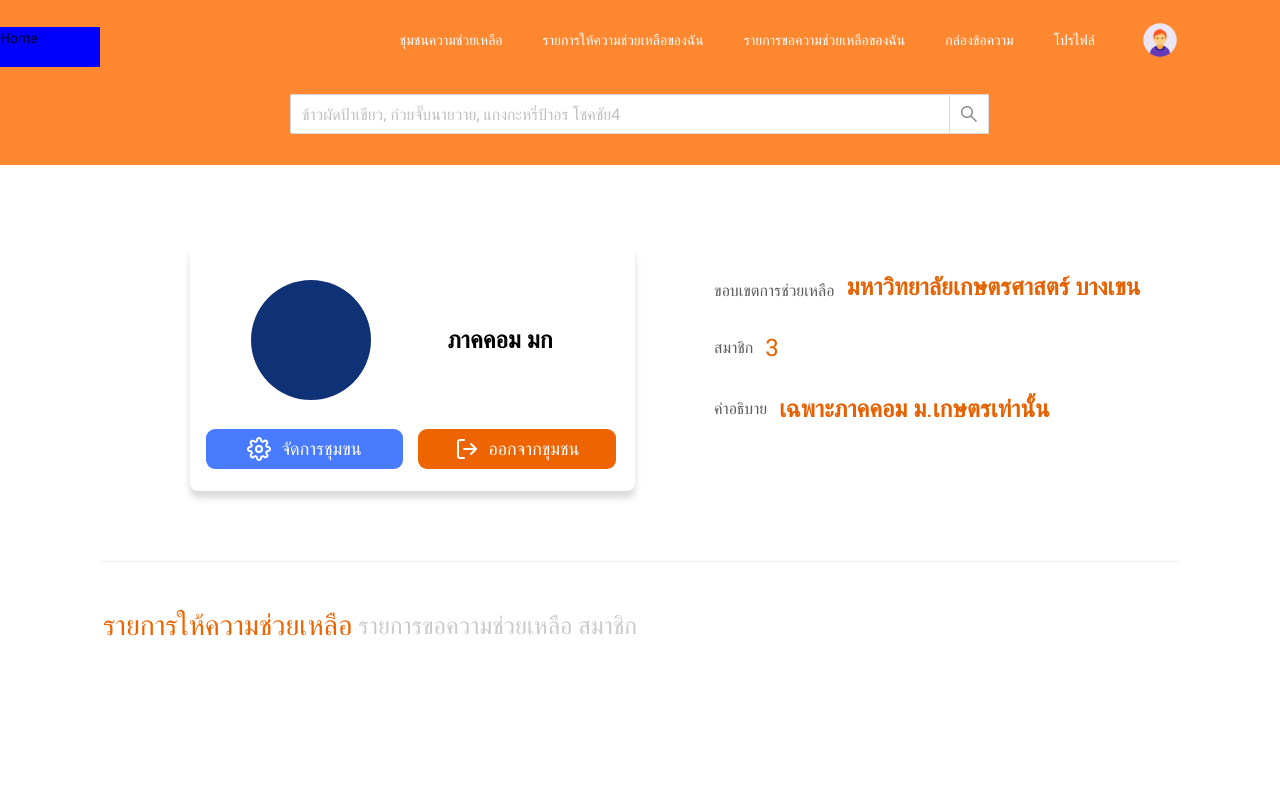
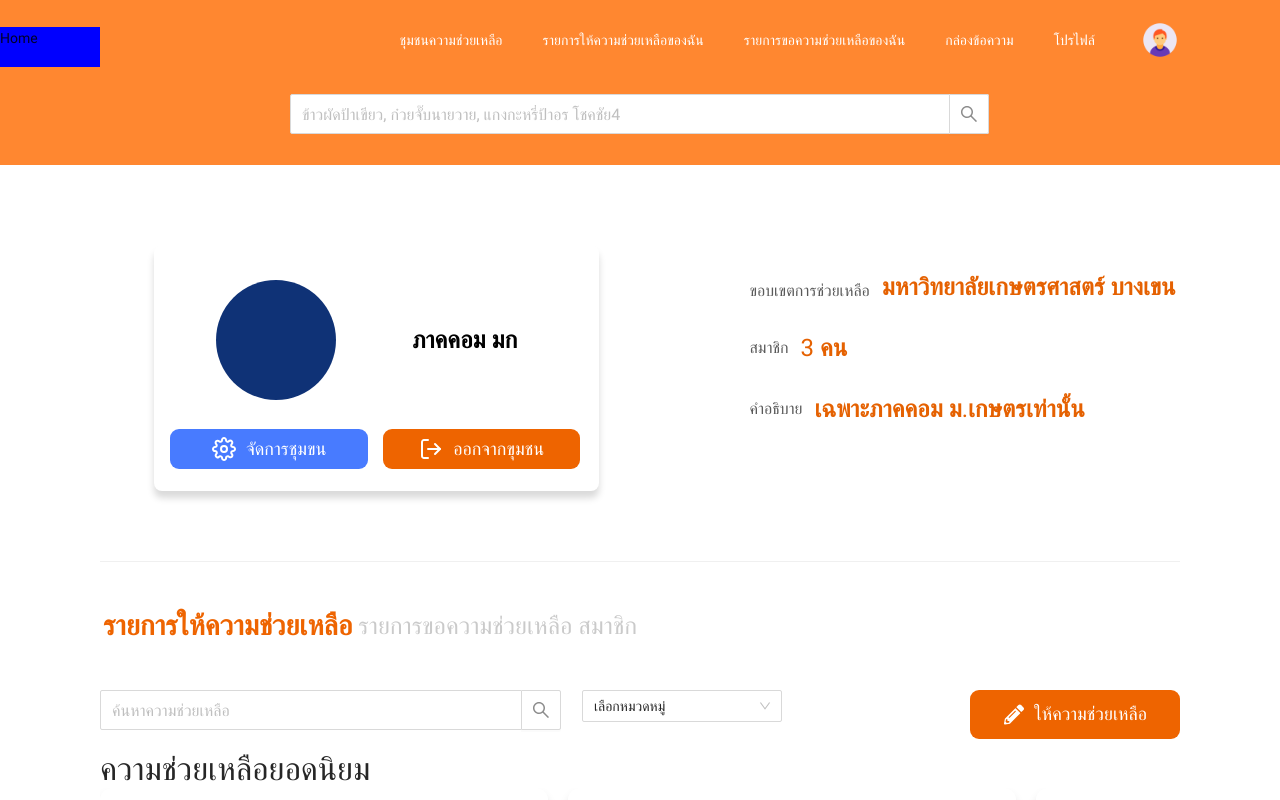
Before and after one commit to nnaboon/HelloHelper_Frontend, a React (Create React App) app: page /community/1 in a window 1280 px wide. Shown: the top 800 px of the page. Built offline with nearby package versions, Linux system fonts and the light colour scheme.

Commit message:
feat: community section

```diff
--- a/src/components/Button/PostRequestButton.tsx
+++ b/src/components/Button/PostRequestButton.tsx
@@ -8,6 +8,9 @@ import { Modal } from 'antd';
 import { RequestForm } from 'components/Form/RequestForm';
 import { PenRequestSvg } from 'components/Svg/PenRequestSvg';
 
+interface PostRequestButtonProps {
+  buttonText: string;
+}
 const RequestButton = styled(PrimaryButton)`
   width: 210px;
   height: 49px;
@@ -19,7 +22,7 @@ const RequestButton = styled(PrimaryButton)`
   }
 `;
 
-export const PostRequestButton = () => {
+export const PostRequestButton = ({ buttonText }: PostRequestButtonProps) => {
   const [isModalVisible, setIsModalVisible] = useState<boolean>(false);
 
   const handleOk = () => {
@@ -34,7 +37,7 @@ export const PostRequestButton = () => {
     <div>
       <RequestButton onClick={() => setIsModalVisible(true)}>
         <PenRequestSvg style={{ marginRight: '10px' }} />
-        ขอ/ให้ความช่วยเหลือ
+        {buttonText}
       </RequestButton>
       <Modal
         visible={isModalVisible}
--- a/src/components/Card/PopularRequestCard.tsx
+++ b/src/components/Card/PopularRequestCard.tsx
@@ -23,7 +23,7 @@ const RequestHelperCardContainer = styled.div`
 `;
 
 const CardContainer = styled.div`
-  width: 550px;
+  min-width: 448px;
   height: 370px;
   width: 95%;
   background: #ffffff;
@@ -32,7 +32,6 @@ const CardContainer = styled.div`
   padding: 40px 30px;
   box-sizing: border-box;
   position: relative;
-  min-width: 500px;
   margin-right: 20px;
   position: relative;
   top: -20px;
--- a/src/components/Card/SuggestedRequestCard.tsx
+++ b/src/components/Card/SuggestedRequestCard.tsx
@@ -2,10 +2,8 @@
 /** @jsx jsx */
 import React from 'react';
 import { useHistory } from 'react-router-dom';
-import { SecondaryButton, PrimaryButton } from 'components/Button/Button';
-import { SUGGESTED_REQUEST_DATA } from 'data/request';
 
-import { SuggestedBadge, RankingBadge } from '../Badge/Badge';
+import { RankingBadge } from '../Badge/Badge';
 import { RANK_BADGE } from 'components/Badge/const';
 import styled from '@emotion/styled';
 import { css, jsx } from '@emotion/react';
@@ -28,7 +26,6 @@ const CardContainer = styled.div`
   padding: 40px 30px;
   box-sizing: border-box;
   position: relative;
-  min-width: 448px;
   margin-right: 20px;
   position: relative;
   top: -20px;
@@ -61,6 +58,7 @@ const RequestDataTitle = styled.div`
   max-width: 91px;
   margin-right: 15px;
   width: 80px;
+  text-align: end;
 `;
 
 const RequestDataInfo = styled.div`
--- a/src/components/Info/ProvideInfoContent.tsx
+++ b/src/components/Info/ProvideInfoContent.tsx
@@ -6,7 +6,6 @@ import { css, jsx } from '@emotion/react';
 import { useLocation, useHistory } from 'react-router-dom';
 import { WrapperContainer } from 'components/Wrapper/WrapperContainer';
 import Flex from 'components/Flex/Flex';
-import { Text } from 'components/Text';
 import { PrimaryButton, SecondaryButton } from 'components/Button/Button';
 import { HelpMenu } from 'components/Menu/const';
 import { UserSvg } from 'components/Svg/UserSvg';
@@ -14,7 +13,6 @@ import { Divider } from 'antd';
 import { RankingBadge } from 'components/Badge/Badge';
 import { SuggestedBadge } from 'components/Badge/Badge';
 import { RANK_BADGE } from 'components/Badge/const';
-import { getStar } from 'components/Star/getStar';
 
 const ProvideImage = styled.img`
   width: 420px;
@@ -77,6 +75,8 @@ const UserName = styled.div`
   color: #000000;
   margin-bottom: 5px;
   margin-right: 30px;
+  min-width: 140px;
+  width: max-content;
 `;
 
 export const ProvideInfoContent = ({ data }: any) => {
@@ -171,7 +171,7 @@ export const ProvideInfoContent = ({ data }: any) => {
                     <ProvideDetail>{message}</ProvideDetail>
                   </ProvideInfoContainer>
                   <Flex>
-                    <SecondaryButton style={{ width: '55%', height: '45px' }}>
+                    {/* <SecondaryButton style={{ width: '55%', height: '45px' }}>
                       <UserSvg />
                       <div
                         onClick={() => {
@@ -182,8 +182,8 @@ export const ProvideInfoContent = ({ data }: any) => {
                       >
                         โปรไฟล์
                       </div>
-                    </SecondaryButton>
-                    <PrimaryButton style={{ width: '55%', height: '45px' }}>
+                    </SecondaryButton> */}
+                    <PrimaryButton style={{ height: '45px' }}>
                       ขอความช่วยเหลือ
                     </PrimaryButton>
                   </Flex>
@@ -191,22 +191,26 @@ export const ProvideInfoContent = ({ data }: any) => {
               </div>
               <Divider />
               <div
-                style={{ display: 'flex' }}
                 css={css`
                   width: 100%;
                   height: 140px;
+                  display: flex;
+                  align-items: center;
                   background: #ffffff;
                   box-shadow: 0px 6px 6px rgba(0, 0, 0, 0.09);
                   border-radius: 12px;
+                  justify-content: space-between;
                 `}
               >
+                <div style={{ display: 'flex' }}>
                   <div
                     css={css`
                       display: flex;
                       width: 20%;
                       flex-direction: column;
                       align-items: center;
-                    margin-left: 100px;
+                      margin-left: 170px;
+                      margin-right: 60px;
                     `}
                   >
                     <HelperImage />
@@ -215,7 +219,6 @@ export const ProvideInfoContent = ({ data }: any) => {
                   <div
                     css={css`
                       display: flex;
-                    margin-left: -60px;
                       align-items: center;
                     `}
                   >
@@ -230,6 +233,25 @@ export const ProvideInfoContent = ({ data }: any) => {
                     </RankingBadge>
                   </div>
                 </div>
+
+                <SecondaryButton
+                  css={css`
+                    margin-right: 100px;
+                    width: 140px;
+                  `}
+                >
+                  <UserSvg />
+                  <div
+                    onClick={() => {
+                      history.push({
+                        pathname: `/profile/${id}`
+                      });
+                    }}
+                  >
+                    โปรไฟล์
+                  </div>
+                </SecondaryButton>
+              </div>
             </WrapperContainer>
           )
         )}
--- a/src/components/Menu/MenuButton.tsx
+++ b/src/components/Menu/MenuButton.tsx
@@ -28,6 +28,7 @@ export const MenuButton = ({
       css={css`
         color: ${isActive ? '#EE6400' : '#CACACA'};
         font-size: ${isActive ? '28px' : '24px'};
+        font-weight: ${isActive ? '700' : '500'};
       `}
       {...restProps}
     >
--- a/src/features/community/CommunityContent.tsx
+++ b/src/features/community/CommunityContent.tsx
@@ -8,11 +8,11 @@ import { CommunityMenu } from 'components/Menu/const';
 import { CommunityContentInfo } from './CommunityContentInfo';
 import { CommunitySignin } from './CommunitySignin';
 import { USER_DATA } from 'data/user';
+import { COMMUNITY_MAPPER } from 'data/community';
 
 export const CommunityContent = () => {
   const [menu, setMenu] = useState<CommunityMenu>(CommunityMenu.PROVIDE);
-  const history = useHistory();
-  const { pathname, state } = useLocation();
+  const { state } = useLocation();
   const currentMenu = ((state as any)?.menuKey ||
     CommunityMenu.PROVIDE) as CommunityMenu;
 
@@ -23,7 +23,7 @@ export const CommunityContent = () => {
   return (
     <div>
       {USER_DATA[0].community.name ? (
-        <CommunityContentInfo />
+        <CommunityContentInfo data={COMMUNITY_MAPPER[0]} />
       ) : (
         <CommunitySignin />
       )}
--- a/src/features/community/CommunityContentInfo.tsx
+++ b/src/features/community/CommunityContentInfo.tsx
@@ -4,30 +4,29 @@ import React, { useState, useEffect } from 'react';
 import styled from '@emotion/styled';
 import { css, jsx } from '@emotion/react';
 import { useHistory, useLocation } from 'react-router-dom';
-import { Divider } from 'antd';
+import { Divider, Input, Menu, Select } from 'antd';
 import { WrapperContainer } from 'components/Wrapper/WrapperContainer';
-import { SecondaryButton, PrimaryButton } from 'components/Button/Button';
+import { PrimaryButton } from 'components/Button/Button';
 import Flex from 'components/Flex/Flex';
-import { Text } from 'components/Text';
 import { SettingSvg } from 'components/Svg/SettingSvg';
 import { LogoutSvg } from 'components/Svg/LogoutSvg';
 import { COMMUNITY_MAPPER } from 'data/community';
 import { CommunityMenuTab } from 'components/Menu/CommunityMenuTab';
 import { CommunityMenu } from 'components/Menu/const';
+import { PostRequestButton } from 'components/Button/PostRequestButton';
+import { CommunityProvideContent } from './CommunityProvideContent';
+import { CommunityRequestContent } from './CommunityRequestContent';
+import { CommunityMemberContent } from './CommunityMemberContent';
+import { CATEGORY } from 'data/category';
 
 const ProfilePageUserHelperListSection = styled.div`
-  display: grid;
-  grid-template-columns: minmax(auto, 510px) minmax(auto, 510px) minmax(
-      auto,
-      510px
-    );
-  grid-gap: 30px;
+  width: 100%;
 `;
 
 const ProfilePageUserInfoSection = styled.div`
   display: flex;
   align-items: center;
-  justify-content: space-around;
+  justify-content: center;
   margin-top: 40px;
   margin-bottom: 70px;
 `;
@@ -43,6 +42,7 @@ const UserCard = styled.div`
   border-sizing: border-box;
   padding: 20px;
   position: relative;
+  margin-right: 150px;
 `;
 
 const HelperImage = styled.div`
@@ -74,12 +74,32 @@ const ProfileInfoListDetail = styled.div`
   color: #e56101;
   margin-left: 12px;
 `;
-export const CommunityContentInfo = () => {
+export const CommunityContentInfo = ({ data }: any) => {
   const [menu, setMenu] = useState<CommunityMenu>(CommunityMenu.PROVIDE);
   const history = useHistory();
   const { pathname, state } = useLocation();
   const currentMenu = ((state as any)?.menuKey ||
     CommunityMenu.PROVIDE) as CommunityMenu;
+
+  const { Search } = Input;
+  const { Option } = Select;
+
+  const onSearch = (value) => {
+    history.push({
+      pathname: '/search',
+      search: `?keyword=${value}`
+    });
+  };
+
+  const dropDownMenu = (
+    <Menu>
+      {CATEGORY.map(({ id, name }) => (
+        <Menu.Item key={id}>
+          <div>{name}</div>
+        </Menu.Item>
+      ))}
+    </Menu>
+  );
 
   useEffect(() => {
     setMenu(currentMenu);
@@ -170,7 +190,9 @@ export const CommunityContentInfo = () => {
               </Flex>
               <Flex marginBottom="40px">
                 <ProfileInfoListHeading>สมาชิก</ProfileInfoListHeading>
-                <ProfileInfoListDetail>{member.length}</ProfileInfoListDetail>
+                <ProfileInfoListDetail>
+                  {member.length} คน
+                </ProfileInfoListDetail>
               </Flex>
               <Flex marginBottom="40px">
                 <ProfileInfoListHeading>คำอธิบาย</ProfileInfoListHeading>
@@ -182,20 +204,80 @@ export const CommunityContentInfo = () => {
       )}
       <Divider />
       <CommunityMenuTab menu={menu} setMenu={setMenu} />
+      {menu !== CommunityMenu.MEMBER && (
+        <div
+          css={css`
+            justify-content: space-between;
+            display: flex;
+            margin-top: 30px;
+          `}
+        >
+          <div
+            css={css`
+              display: flex;
+              align-items: start;
+            `}
+          >
+            <Search
+              placeholder="ค้นหาความช่วยเหลือ"
+              onSearch={onSearch}
+              size="large"
+              style={{ width: '462px', height: '60px' }}
+            />
+            <Select
+              defaultValue="เลือกหมวดหมู่"
+              style={{
+                width: 200,
+                justifyContent: 'center',
+                display: 'flex',
+                alignItems: 'center',
+                marginLeft: '20px'
+              }}
+              // css={css`
+              //   .ant-select:not(.ant-select-customize-input)
+              //     .ant-select-selector {
+              //     height: 35px;
+              //     border: 2px solid #f86800 !important;
+              //     border-radius: 8px;
+              //   }
+              // `}
+            >
+              {CATEGORY.map(({ id, name }) => (
+                <Option key={id} value={name}>
+                  {name}
+                </Option>
+              ))}
+            </Select>
+          </div>
+
+          <PostRequestButton
+            buttonText={
+              menu === CommunityMenu.PROVIDE
+                ? 'ให้ความช่วยเหลือ'
+                : 'ขอความช่วยเหลือ'
+            }
+          />
+        </div>
+      )}
       <ProfilePageUserHelperListSection>
-        {/* {menu === CommunityMenu.PROVIDE ? (
-          <React.Fragment>
-            {USER_DATA[0].myList.provideList.map((props) => (
-              <MyProvideList key={props.id} data={props} />
-            ))}
-          </React.Fragment>
+        {menu === CommunityMenu.MEMBER ? (
+          <div>
+            <CommunityMemberContent member={data.member} />
+          </div>
         ) : (
-          <React.Fragment>
-            {USER_DATA[0].myList.requestList.map((props) => (
-              <MyRequestList key={props.id} data={props} />
-            ))}
-          </React.Fragment>
-        )} */}
+          <div>
+            {' '}
+            {menu === CommunityMenu.PROVIDE ? (
+              <React.Fragment>
+                <CommunityProvideContent />
+              </React.Fragment>
+            ) : (
+              <React.Fragment>
+                <CommunityRequestContent />
+              </React.Fragment>
+            )}
+          </div>
+        )}
       </ProfilePageUserHelperListSection>
     </WrapperContainer>
   );
--- /dev/null
+++ b/src/features/community/CommunityMemberContent.tsx
@@ -0,0 +1,111 @@
+/** @jsxRuntime classic */
+/** @jsx jsx */
+import React, { useState, useEffect } from 'react';
+import styled from '@emotion/styled';
+import { css, jsx } from '@emotion/react';
+import { useHistory } from 'react-router-dom';
+import { PrimaryButton, SecondaryButton } from 'components/Button/Button';
+import { UserSvg } from 'components/Svg/UserSvg';
+import { MessageSvg } from 'components/Svg/MessageSvg';
+
+const CommunityMemberCard = styled.div`
+  width: 100%;
+  height: 120px;
+  background: #ffffff;
+  box-shadow: 0px 6px 6px rgba(0, 0, 0, 0.09);
+  border-radius: 12px;
+  display: flex;
+  align-items: center;
+  margin-bottom: 40px;
+`;
+
+const CommunityAdminBadge = styled.div`
+  font-weight: normal;
+  font-size: 14px;
+  line-height: 26px;
+  color: #ee6400;
+`;
+
+const CommunityMemberImage = styled.div`
+  border-radius: 50%;
+  width: 74px;
+  height: 74px;
+  background: #473f3f;
+  margin-right: 55px;
+`;
+
+const UserName = styled.div`
+  font-weight: 700;
+  font-size: 24px;
+  color: #000000;
+  margin-bottom: 5px;
+  margin-right: 30px;
+`;
+
+export const CommunityMemberContent = ({ member }: any) => {
+  const history = useHistory();
+
+  return (
+    <div>
+      {member.map(({ id, name }) => (
+        <CommunityMemberCard key={id}>
+          <div
+            css={css`
+              display: flex;
+              width: 100%;
+              align-items: center;
+              margin-left: 90px;
+              justify-content: space-between;
+            `}
+          >
+            <div
+              css={css`
+                display: flex;
+                align-items: center;
+              `}
+            >
+              {' '}
+              <CommunityMemberImage />
+              <UserName>{name}</UserName>
+              <CommunityAdminBadge>ผู้นำชุมชน</CommunityAdminBadge>
+            </div>
+            <div
+              css={css`
+                display: flex;
+                margin-right: 80px;
+              `}
+            >
+              {' '}
+              <SecondaryButton
+                css={css`
+                  width: 140px;
+                `}
+              >
+                <UserSvg />
+                {console.log(id)}
+
+                <div
+                  onClick={() => {
+                    history.push({
+                      pathname: `/profile/${id}`
+                    });
+                  }}
+                >
+                  โปรไฟล์
+                </div>
+              </SecondaryButton>
+              <PrimaryButton
+                css={css`
+                  width: 140px;
+                `}
+              >
+                <MessageSvg />
+                <div>แชท</div>
+              </PrimaryButton>
+            </div>
+          </div>
+        </CommunityMemberCard>
+      ))}
+    </div>
+  );
+};
--- /dev/null
+++ b/src/features/community/CommunityProvideContent.tsx
@@ -0,0 +1,42 @@
+/** @jsxRuntime classic */
+/** @jsx jsx */
+import React, { useState, useEffect } from 'react';
+import styled from '@emotion/styled';
+import { css, jsx } from '@emotion/react';
+import { PopularRequestSection } from 'components/Card/PopularRequestCard';
+import { POPULAR_REQUEST_DATA } from 'data/helper';
+import { Text } from 'components/Text';
+
+const CommunityProvideSection = styled.div`
+  display: grid;
+  grid-template-columns: repeat(3, 1fr);
+  grid-gap: 10px;
+`;
+
+export const CommunityProvideContent = () => {
+  return (
+    <div>
+      <Text fontSize="32px" fontWeight={500}>
+        ความช่วยเหลือยอดนิยม
+      </Text>
+      <PopularRequestSection data={POPULAR_REQUEST_DATA} />
+      <Text fontSize="32px" fontWeight={500}>
+        Top 10 ความช่วยเหลือประจำสัปดาห์
+      </Text>
+      <PopularRequestSection data={POPULAR_REQUEST_DATA} />
+      <Text fontSize="32px" fontWeight={500}>
+        ความช่วยเหลือทั้งหมด
+      </Text>
+      <CommunityProvideSection>
+        {POPULAR_REQUEST_DATA.map((items) => (
+          <PopularRequestSection
+            data={[items]}
+            css={css`
+              overflow: hidden !important;
+            `}
+          />
+        ))}
+      </CommunityProvideSection>
+    </div>
+  );
+};
--- /dev/null
+++ b/src/features/community/CommunityRequestContent.tsx
@@ -0,0 +1,42 @@
+/** @jsxRuntime classic */
+/** @jsx jsx */
+import React, { useState, useEffect } from 'react';
+import styled from '@emotion/styled';
+import { css, jsx } from '@emotion/react';
+import { SUGGESTED_REQUEST_DATA } from 'data/request';
+import { SuggestedRequestSection } from 'components/Card/SuggestedRequestCard';
+import { Text } from 'components/Text';
+
+const CommunityRequestSection = styled.div`
+  display: grid;
+  grid-template-columns: repeat(3, 1fr);
+  grid-gap: 10px;
+`;
+
+export const CommunityRequestContent = () => {
+  return (
+    <div>
+      <Text fontSize="32px" fontWeight={500}>
+        ความช่วยเหลือยอดนิยม
+      </Text>
+      <SuggestedRequestSection data={SUGGESTED_REQUEST_DATA} />
+      <Text fontSize="32px" fontWeight={500}>
+        Top 10 ความช่วยเหลือประจำสัปดาห์
+      </Text>
+      <SuggestedRequestSection data={SUGGESTED_REQUEST_DATA} />
+      <Text fontSize="32px" fontWeight={500}>
+        ความช่วยเหลือทั้งหมด
+      </Text>
+      <CommunityRequestSection>
+        {SUGGESTED_REQUEST_DATA.map((items) => (
+          <SuggestedRequestSection
+            data={[items]}
+            css={css`
+              overflow: hidden !important;
+            `}
+          />
+        ))}
+      </CommunityRequestSection>
+    </div>
+  );
+};
--- a/src/pages/Homepage.tsx
+++ b/src/pages/Homepage.tsx
@@ -91,7 +91,7 @@ export const HomePage = () => {
             size="large"
             style={{ width: '462px', height: '60px' }}
           />
-          <PostRequestButton />
+          <PostRequestButton buttonText="ขอ/ให้ความช่วยเหลือ" />
         </div>
         <Text fontSize="36px" fontWeight={500}>
           ความช่วยเหลือยอดนิยม
--- a/src/pages/SearchResultPage.tsx
+++ b/src/pages/SearchResultPage.tsx
@@ -131,6 +131,7 @@ export const SearchResultPage = () => {
                 css={css`
                   margin-right: 20px;
                 `}
+                buttonText="ขอ/ให้ความช่วยเหลือ"
               />
             </Flex>
           </div>
```
Lines whose indentation alone changed are shown as unchanged.
